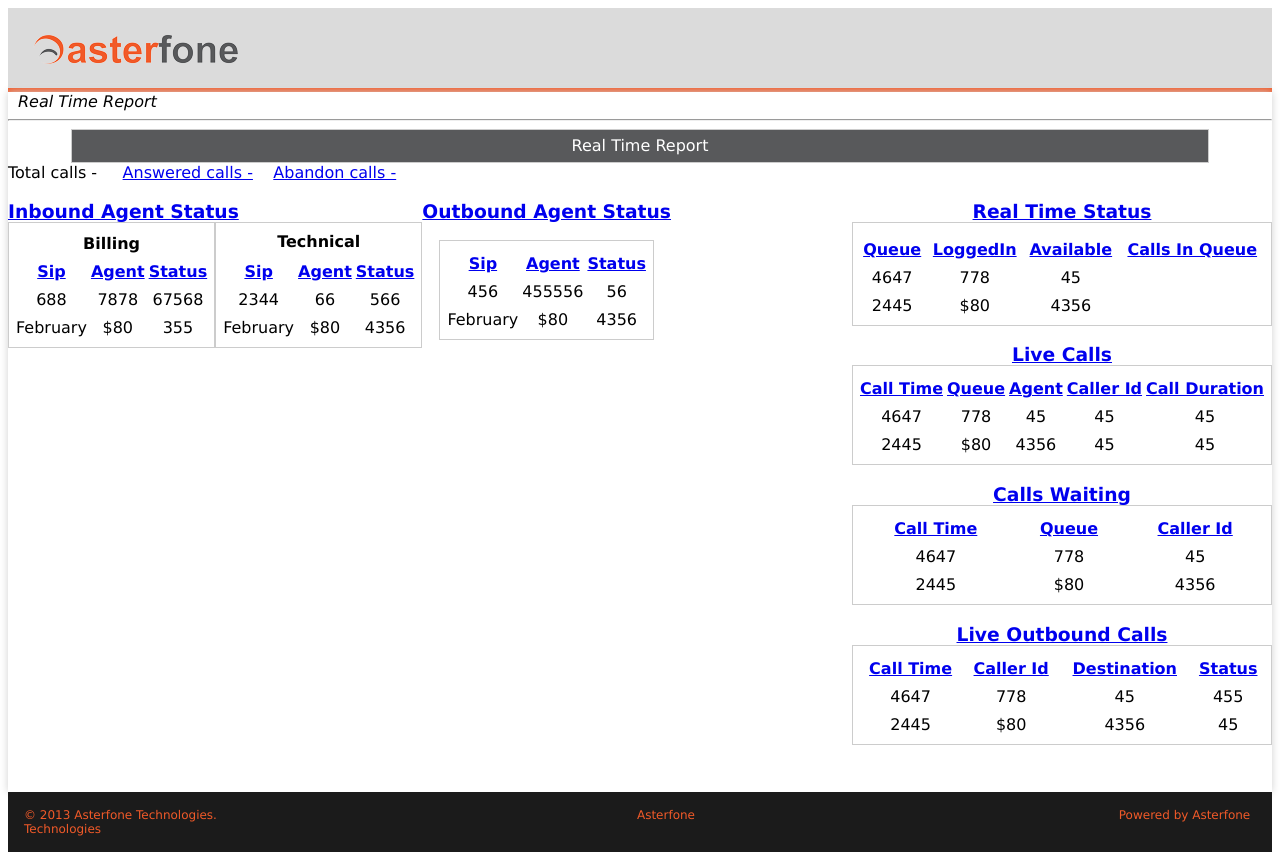
After one commit to ramasamys/T_Report, a CodeIgniter app: page /learning/index.php/pbx_admin/realtime in a window 1280 px wide. The commit adds this page. Run offline with CodeIgniter, Linux system fonts and the light colour scheme; lists and menus that the app fills with data are empty; some libraries are stand-ins or nearby versions.

Commit message:
real time report UI design

```diff
--- a/application/controllers/pbx_admin.php
+++ b/application/controllers/pbx_admin.php
@@ -194,5 +194,9 @@ class Pbx_admin extends CI_Controller {
         $data['result'] = $this->pbxadmin->inboundList();
         $this->load->view('list_inbound', $data);
     }
+	function realtime()
+	{
+	$this->load->view('realtime_report');
+	}
 }
 ?>
--- a/application/views/menu.php
+++ b/application/views/menu.php
@@ -45,7 +45,9 @@
 				</li>
 			</ul>
 		</li>
-		<li><a href="#">Real Time Report</a></li>
+		<li><a href="<? echo base_url().'index.php/pbx_admin/realtime'?>">Real Time Report</a>
+
+		</li>
 	</ul>
 </nav>
 </div>
--- /dev/null
+++ b/application/views/realtime_report.php
@@ -0,0 +1,245 @@
+
+<?php include "header.php";?>
+<label class="heading">Real Time Report</label>
+<hr>
+<table class="global-table-style">
+ <tr>
+      <th colspan="2">Real Time Report</th>
+    </tr>
+	</table>
+<div style="float:center;" id="content">Total calls - &nbsp;&nbsp;&nbsp;&nbsp;<a  href="#">Answered calls -</a>&nbsp;&nbsp;&nbsp;&nbsp;<a  href="#">Abandon calls - </a></div>
+
+<div id="container-content" >
+<div id="menu1"style="float:left;size=50%">
+
+<div style="float:left;size=25%">
+
+  <table width="20%"  align="left" class="global-table">
+  <tr>
+   <h3 align="left" style="margin-bottom:0;">
+<a href="#"> Inbound Agent Status</a>
+</h3>
+    </tr>
+  <tr>
+    <th colspan="3">Billing</th>
+  </tr>
+<tbody>
+ <tr>
+<th><a href="#">Sip</a></th>
+<th><a href="#">Agent</a></th>
+<th><a href="#">Status</a></th>
+
+  </tr>
+  <tr>
+    <td>688</td>
+    <td>7878</td>
+	<td>67568</td>
+  </tr>
+  <tr>
+    <td>February</td>
+    <td>$80</td>
+	<td>355</td>
+  </tr>
+</tbody>
+   </table>
+
+  <table width="20%"  align="left" class="global-table">
+  <tr>
+    <th colspan="3">Technical</th>
+  </tr>
+<tr>
+</th>
+
+<tbody>
+ <tr>
+ <th><a href="#">Sip</a></th>
+<th><a href="#">Agent</a></th>
+<th><a href="#">Status</a></th>
+
+  </tr>
+  <tr>
+    <td>2344</td>
+    <td>66</td>
+	<td>566</td>
+  </tr>
+  <tr>
+    <td>February</td>
+    <td>$80</td>
+	<td>4356</td>
+  </tr>
+  </tbody>
+  </tr>
+  </table></div>
+  <div style="float:left;size=25%">
+  <table width="20%"  align="center"  class="global-table">
+  <tr>
+   <h3 align="center" style="margin-bottom:5;">
+<a href="#"> Outbound Agent Status</a>
+</h3>
+    </tr>
+    <tr>
+    <tbody>
+ <tr>
+ <th><a href="#">Sip</a></th>
+<th><a href="#">Agent</a></th>
+<th><a href="#">Status</a></th>
+
+  </tr>
+  <tr>
+    <td>456</td>
+    <td>455556</td>
+	<td>56</td>
+  </tr>
+  <tr>
+    <td>February</td>
+    <td>$80</td>
+	<td>4356</td>
+  </tr>
+  </tbody>
+  </tr>
+  </table>
+  </div>
+  </div>
+
+  <div id="content1" style="float:right;size=50%">
+    <div>
+	<table width="100%"  class="global-table">
+  <tr>
+  <h3 align="center" style="margin-bottom:0;">
+<a href="#">Real Time Status</a>
+</h3>
+    </tr>
+
+  <tr>
+    <th colspan="3"></th>
+  </tr>
+<tr>
+<tbody>
+ <tr>
+<th><a href="#">Queue</a></th>
+<th><a href="#">LoggedIn</a></th>
+<th><a href="#">Available</a></th>
+<th><a href="#">Calls In Queue</a></th>
+</tr>
+  <tr>
+    <td>4647</td>
+    <td>778</td>
+	<td>45</td>
+  </tr>
+  <tr>
+    <td>2445</td>
+    <td>$80</td>
+	<td>4356</td>
+  </tr>
+  </tbody>
+  </tr>
+  </table>
+  </div>
+  <div>
+  <table width="100%"  class="global-table">
+  <tr>
+   <h3 align="center" style="margin-bottom:0;">
+<a href="#">Live Calls</a>
+</h3>
+   </tr>
+
+<tr>
+<tbody>
+ <tr>
+ <th><a href="#">Call Time</a></th>
+<th><a href="#">Queue</a></th>
+<th><a href="#">Agent</a></th>
+<th><a href="#">Caller Id</a></th>
+<th><a href="#">Call Duration</a></th>
+
+</tr>
+  <tr>
+    <td>4647</td>
+    <td>778</td>
+	<td>45</td>
+	<td>45</td>
+	<td>45</td>
+
+	  </tr>
+  <tr>
+    <td>2445</td>
+    <td>$80</td>
+	<td>4356</td>
+	<td>45</td>
+	<td>45</td>
+  </tr>
+  </tbody>
+  </tr>
+  </table>
+  </div>
+  <div>
+  <table width="100%"  class="global-table">
+  <tr>
+   <h3 align="center" style="margin-bottom:0;">
+<a href="#">Calls Waiting</a>
+</h3>
+   </tr>
+
+<tr>
+<tbody>
+ <tr>
+ <th><a href="#">Call Time</a></th>
+<th><a href="#">Queue</a></th>
+<th><a href="#">Caller Id</a></th>
+
+</tr>
+  <tr>
+    <td>4647</td>
+    <td>778</td>
+	<td>45</td>
+
+	  </tr>
+  <tr>
+    <td>2445</td>
+    <td>$80</td>
+	<td>4356</td>
+  </tr>
+  </tbody>
+  </tr>
+  </table>
+  </div>
+
+  <div>
+  <table width="100%"  class="global-table">
+  <tr>
+   <h3 align="center" style="margin-bottom:0;">
+<a href="#">Live Outbound Calls</a>
+</h3>
+   </tr>
+
+<tr>
+<tbody>
+ <tr>
+ <th><a href="#">Call Time</a></th>
+<th><a href="#">Caller Id</a></th>
+<th><a href="#">Destination</a></th>
+<th><a href="#">Status</a></th>
+</tr>
+  <tr>
+    <td>4647</td>
+    <td>778</td>
+	<td>45</td>
+	<td>455</td>
+	  </tr>
+  <tr>
+    <td>2445</td>
+    <td>$80</td>
+	<td>4356</td>
+	<td>45</td>
+
+  </tr>
+  </tbody>
+  </tr>
+  </table>
+  </div>
+
+  </div>
+  </div>
+
+
+<?php include "footer.php";?>
--- a/css/style.css
+++ b/css/style.css
@@ -28,7 +28,7 @@ body{
 -webkit-box-shadow: 0 0 8px #D0D0D0;
 background-color: #fff;
 margin: 0 auto;
-min-height: 500px;
+min-height: 700px;
 }
 .loginform {
     margin: auto;
@@ -195,6 +195,21 @@ top: -21px;
 	border: 1px solid #CCC;
 	border-collapse: collapse;
 }
+/**********
+
+************/
+.global-table {
+
+   border: 1px solid #CCC;
+	text-align: center;
+    font-weight: normal;
+	/*font-size:16px;*/
+    padding: 4px;
+    line-height: 24px;
+
+
+}
+
 .search-container table{
   margin:0 auto;
    clear: both;
```
